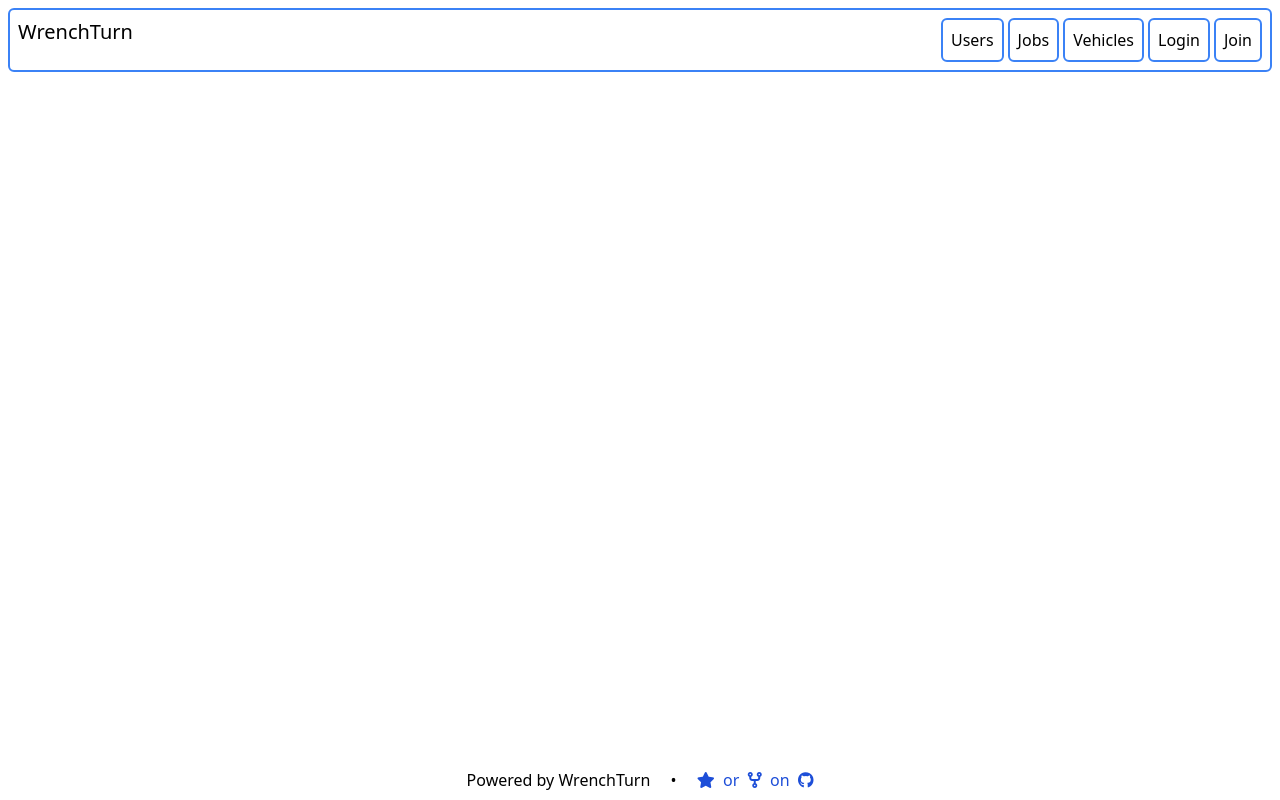
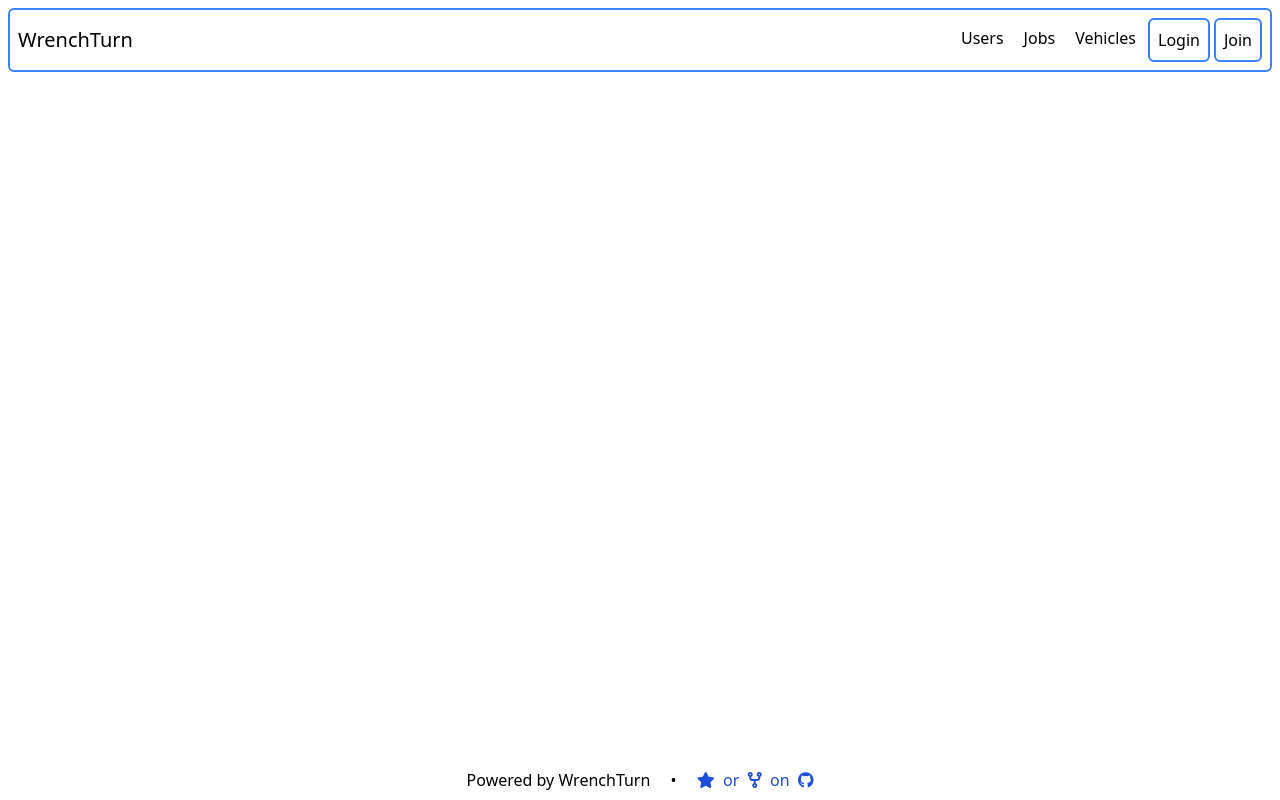
Before and after one commit to okdv/wrench-turn, a SvelteKit app in the folder frontend/: page / in a window 1280 px wide. Built offline with nearby package versions, Linux system fonts and the light colour scheme; no server answers.

Commit message:
added small hover animations to users/jobs/vehicles <a>

```diff
--- a/frontend/src/routes/+layout.svelte
+++ b/frontend/src/routes/+layout.svelte
@@ -1,43 +1,51 @@
 <script lang="ts">
-	import { getEnv, verifyToken } from "$lib/api";
-    import "../app.css";
-    import {page} from '$app/stores';
+	import { getEnv, verifyToken } from '$lib/api';
+	import '../app.css';
+	import { page } from '$app/stores';
 
-    let isLoggedIn = false
-    let version = ''
+	let isLoggedIn = false;
+	let version = '';
 
-    const init = async() => {
-      isLoggedIn = await verifyToken()
-      const res = await getEnv()
+	const init = async () => {
+		isLoggedIn = await verifyToken();
+		const res = await getEnv();
 		if (!res.ok) {
-        alert("Unable to get env data from API")
-        return
+			alert('Unable to get env data from API');
+			return;
 		}
-      const envJson = await res.json()
-      version = envJson["API_VERSION"]
-    }
-    init()
+		const envJson = await res.json();
+		version = envJson['API_VERSION'];
+	};
+	init();
 </script>
 
 <svelte:head>
-    <link rel="stylesheet" href="https://fonts.googleapis.com/css2?family=Material+Symbols+Outlined:opsz,wght,FILL,GRAD@20..48,100..700,0..1,-50..200&icon_names=home">
+	<link
+		rel="stylesheet"
+		href="https://fonts.googleapis.com/css2?family=Material+Symbols+Outlined:opsz,wght,FILL,GRAD@20..48,100..700,0..1,-50..200&icon_names=home"
+	/>
 </svelte:head>
 
-
 <div class="flex justify-between p-2 m-2 border-2 border-blue-500 rounded-md">
-    {#if $page.url.pathname !== "/"}
-    <a href = '/'>
+	{#if $page.url.pathname !== '/'}
+		<a href="/">
 			<span class="material-symbols-outlined">home</span>
 		</a>
 	{/if}
-
-    <a href="{isLoggedIn ? "/dash" : "/"}">
-      <h1 class="text-xl" class:hide = {$page.url.pathname !== '/'}>WrenchTurn</h1>
+	<div class="grid place-items-center">
+		<a href={isLoggedIn ? '/dash' : '/'}>
+			<h1 class="text-xl" class:hide={$page.url.pathname !== '/'}>WrenchTurn</h1>
 		</a>
+	</div>
 	<div class="flex justify-around bg-white space-x-1">
-      <a href="/users" class="p-2 border-2 border-blue-500 rounded-md" >Users</a>
-      <a href="/jobs" class="p-2 border-2 border-blue-500 rounded-md">Jobs</a>
-      <a href="/vehicles" class="p-2 border-2 border-blue-500 rounded-md">Vehicles</a>
+		<a href="/users" class="p-2 rounded-md transition-transform duration-200 hover:scale-110"
+			>Users</a
+		>
+		<a href="/jobs" class="p-2 rounded-md transition-transform duration-200 hover:scale-110">Jobs</a
+		>
+		<a href="/vehicles" class="p-2 rounded-md transition-transform duration-200 hover:scale-110"
+			>Vehicles</a
+		>
 		{#if isLoggedIn}
 			<a href="/settings" class="p-2 border-2 border-blue-500 rounded-md">Settings</a>
 		{:else}
@@ -51,10 +59,10 @@
 	<p class="text-center inline-block p-2 mr-2">Powered by WrenchTurn {version}</p>
 	&bull;
 	<a href="https://github.com/okdv/wrench-turn" class="inline-block p-2 ml-2 text-link">
-      <i class="fa-solid fa-star"></i>
+		<i class="fa-solid fa-star" />
 		&nbsp;or&nbsp;
-      <i class="fa-solid fa-code-fork"></i>
+		<i class="fa-solid fa-code-fork" />
 		&nbsp;on&nbsp;
-      <i class="fa-brands fa-github"></i>
+		<i class="fa-brands fa-github" />
 	</a>
 </div>
```
Lines whose indentation alone changed are shown as unchanged.
